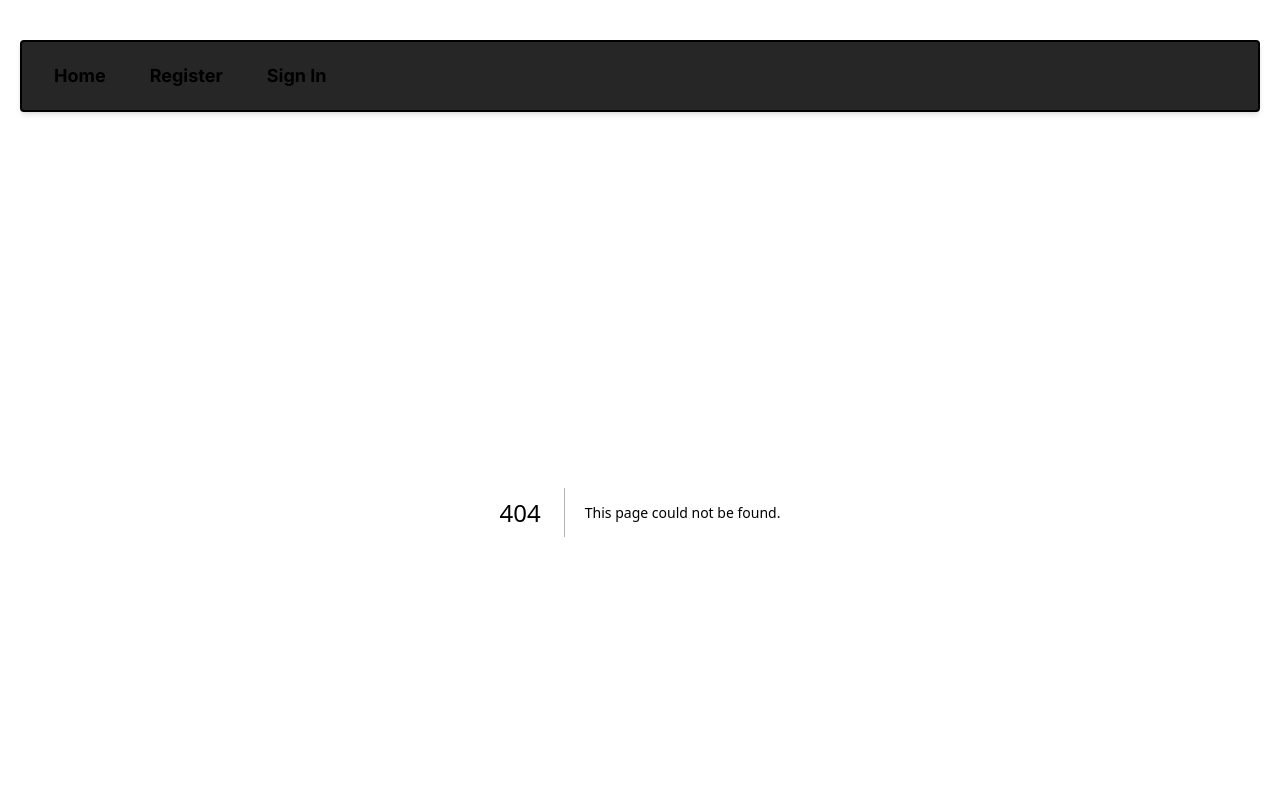
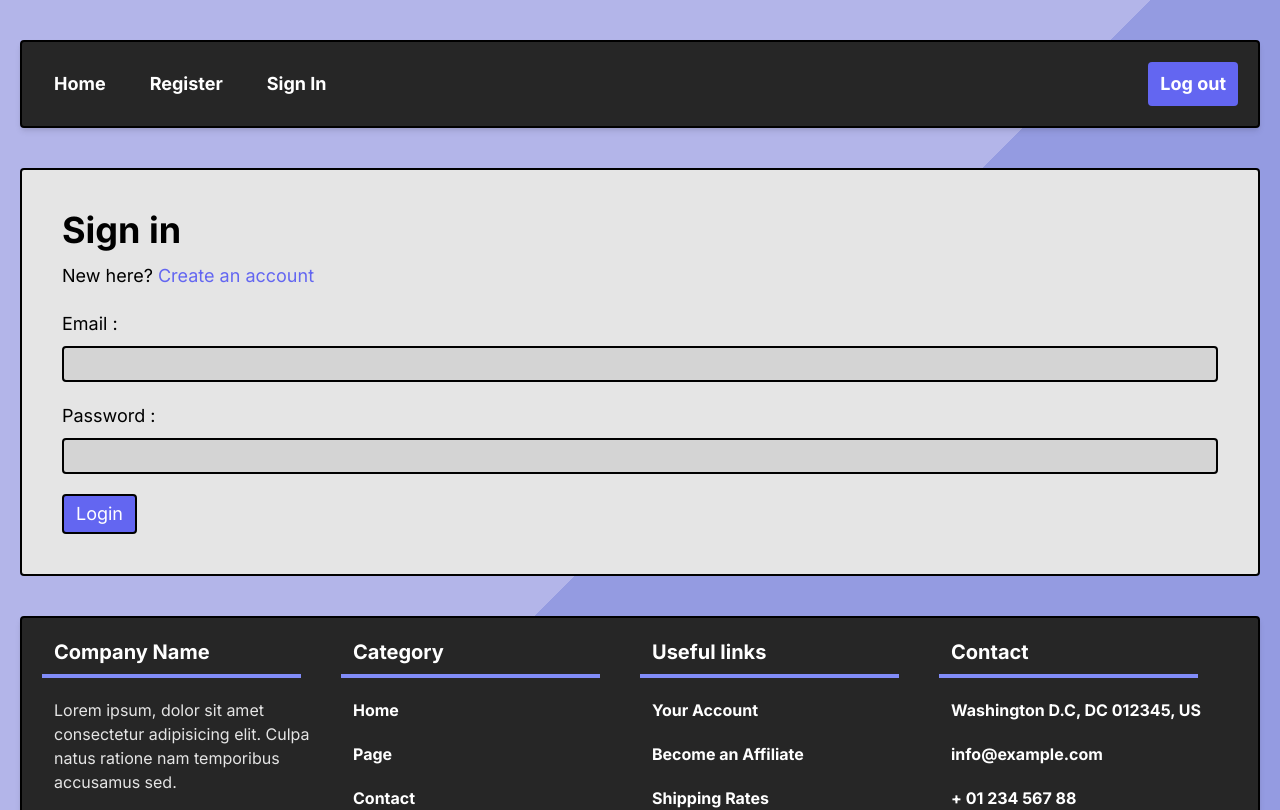
Before and after one commit to matteogiampaolo21/nextjs-blog, a Next.js app: page /signin in a window 1280 px wide. Before the commit this address had no page. Shown: the top 810 px of the page. Built offline with nearby package versions, Linux system fonts and the light colour scheme.

Commit message:
Signin and dashboard is working.

```diff
--- a/firebase/firebase.js
+++ b/firebase/firebase.js
@@ -0,0 +1,25 @@
+// Import the functions you need from the SDKs you need
+import { initializeApp } from "firebase/app";
+import { getAnalytics } from "firebase/analytics";
+
+import { getAuth } from "firebase/auth";
+// TODO: Add SDKs for Firebase products that you want to use
+// https://firebase.google.com/docs/web/setup#available-libraries
+
+// Your web app's Firebase configuration
+// For Firebase JS SDK v7.20.0 and later, measurementId is optional
+const firebaseConfig = {
+  apiKey: "AIzaSyDTcCrYTjY_Eg37OWhxSkR144l93347fQU",
+  authDomain: "blog-astro-f0c8b.firebaseapp.com",
+  projectId: "blog-astro-f0c8b",
+  storageBucket: "blog-astro-f0c8b.appspot.com",
+  messagingSenderId: "66951030397",
+  appId: "1:66951030397:web:bfb8b579e4ce00c3a97314",
+  measurementId: "G-KDT6BEBC3Y"
+};
+
+// Initialize Firebase
+const app = initializeApp(firebaseConfig);
+// const analytics = getAnalytics(app);
+
+export const auth = getAuth(app);
--- a/next.config.js
+++ b/next.config.js
@@ -1,4 +1,9 @@
 /** @type {import('next').NextConfig} */
-const nextConfig = {}
+const nextConfig = {
+    reactStrictMode:true,
+    images:{
+        domains:["upload.wikimedia.org"]
+    }
+}
 
 module.exports = nextConfig
--- /dev/null
+++ b/src/app/dashboard/page.js
@@ -0,0 +1,63 @@
+'use client'
+import React, { useEffect, useState } from 'react'
+import { auth } from '../../../firebase/firebase';
+import { onAuthStateChanged } from "firebase/auth";
+import { useRouter } from 'next/navigation';
+import Image from "next/image";
+
+export default function Dashboard() {
+
+    const router = useRouter()
+    const [currentUser, setUser] = useState({})
+
+    useEffect(()=>{
+        onAuthStateChanged(auth, (user) => {
+            if (user){
+                setUser(user)
+            }else{
+                console.log("user not signed in");
+                router.push("/signin")
+
+            }
+        })
+    }, [])
+
+    return (
+        <>
+            <nav id="user-panel" className="flex flex-row justify-between bg-neutral-200 text-black border-2 border-black shadow-md p-10 rounded  w-1280 mx-auto mt-10">
+
+                <section >
+                    <h1 className="text-4xl mb-5">Welcome {currentUser.displayName} !</h1>
+                    <p className="text-neutral-700 mb-5">We are happy to see you here.</p>
+
+                    <article className="flex flex-row gap-x-5">
+                    <input placeholder={currentUser.displayName} className="bg-neutral-300 placeholder:text-neutral-400 text-black rounded p-1 pl-2 text-base mt-2 border-black border-2" type="text" name="name" id="name" />
+                    <button className="bg-indigo-500 h-max hover:bg-indigo-600 duration-300 text-white px-3 py-1 rounded text-lg shadow-sm mt-2 ">Change Name</button>
+                    </article>
+
+                </section>
+
+                <figure className="flex flex-col justify-center items-center m-5">
+                    {/* <img class="rounded-full w-40 shadow border-2 border-neutral-400"  src={currentUser.photoURL} alt=""/> */}
+                    <Image loading='lazy' quality={1} width={160} height={160} className="rounded-full w-40 shadow border-2 border-neutral-400"  src={currentUser.photoURL} alt="" />
+                    <figcaption className="mt-5 flex flex-col gap-3 ">
+                    <label className="bg-neutral-300 hover:bg-neutral-400 duration-300 cursor-pointer px-3 py-1 rounded text-lg shadow-sm text-center">
+                        <input className="hidden" id="file-input" type="file"/>
+                        Upload File
+                    </label>
+                    <button id="image-btn" className="bg-indigo-500 hover:bg-indigo-600 duration-300 text-white px-3 py-1 rounded text-lg shadow-sm ">Change Image</button>
+                    </figcaption>
+                </figure>
+
+
+
+
+
+            </nav>
+
+            <main className="flex flex-col">
+
+            </main>
+        </>
+    )
+}
--- a/src/app/layout.js
+++ b/src/app/layout.js
@@ -6,7 +6,6 @@ const inter = Inter({ subsets: ['latin'] })
 
 export const metadata = {
   title: 'Create Next App',
-  description: 'Generated by create next app',
 }
 
 export default function RootLayout({ children }) {
--- a/src/app/page.js
+++ b/src/app/page.js
@@ -1,8 +1,9 @@
+import { metadata } from "./layout";
 
 export default function Home() {
+  metadata.title = "Home"
   return (
     <main className='mb-10'>
-
       <article className='bg-neutral-200 border-2 text-black border-black xl:w-1280 mx-auto p-10 rounded shadow-md mt-10'>
         <h1 className='text-4xl mb-5'>Hello there, welcome!</h1>
         <p className="text-neutral-700">Lorem ipsum dolor sit amet consectetur adipisicing elit. Et labore commodi excepturi quod, reiciendis dicta tempore beatae minima. Laboriosam, repellat!</p>
--- /dev/null
+++ b/src/app/signin/page.js
@@ -0,0 +1,46 @@
+'use client'
+import React, { useState } from 'react'
+import {auth} from "../../../firebase/firebase"
+import { signInWithEmailAndPassword } from 'firebase/auth';
+import { useRouter } from 'next/navigation';
+
+export default function SignIn() {
+
+
+    const router = useRouter()
+    const [email, setEmail] = useState("");
+    const [password, setPassword] = useState("");
+
+    const handleSignIn = async (e) => {
+        e.preventDefault()
+        signInWithEmailAndPassword(auth, email, password)
+        .then(() => {
+            router.push("dashboard")
+        })
+        .catch((error) => {
+            console.log(error)
+            console.log(error.code)
+            console.log(error.message)
+            alert("Please check your email and password.")
+        })
+    }
+
+    return(
+        <section className="w-1280 mt-10 mx-auto bg-neutral-200 text-black border-2 p-10 rounded border-black">
+            <h1 className="text-4xl font-bold mb-3">Sign in</h1>
+            <p className="text-lg mb-5">New here? <a className="text-indigo-500" href="/register">Create an account</a></p>
+            <form className="flex flex-col text-lg" >
+
+                <label htmlFor="email">Email :</label>
+                <input onChange={(e) => {setEmail(e.target.value)}} className="bg-neutral-300 text-black rounded p-1 text-base mt-2 mb-5 border-black border-2" type="email" name="email" id="email" />
+
+                <label htmlFor="password">Password :</label>
+                <input onChange={(e) => {setPassword(e.target.value)}} className="bg-neutral-300 text-black rounded p-1 text-base mt-2 mb-5 border-black border-2" type="password" name="password" id="password" />
+                <button onClick={handleSignIn} id="login-btn" className="bg-indigo-500 hover:bg-indigo-600 duration-300 text-white border-2  border-black rounded w-max px-3 py-1" type="submit">
+                    <div id="btn-text">Login</div>
+                    <div id="spinner" className="loader hidden"></div>
+                </button>
+            </form>
+        </section>
+    )
+}
--- a/src/components/navbar.js
+++ b/src/components/navbar.js
@@ -1,13 +1,30 @@
+'use client'
 import React from 'react'
+import { signOut} from "firebase/auth";
+import { auth } from '../../firebase/firebase';
+import { useRouter } from 'next/navigation';
 
 export const Navbar = () => {
+
+    const router = useRouter()
+
+    const handleLogOut = async () => {
+        try{
+            await signOut(auth)
+            router.push("/signin")
+
+        } catch(err){
+            console.error(err)
+        }
+    }
     return (
-        <header class="xl:w-1280 mx-auto bg-neutral-800 border-2 border-black rounded shadow-md p-5 text-lg mt-10">
+        <header className="xl:w-1280 mx-auto bg-neutral-800 border-2 border-black rounded shadow-md p-5 text-lg mt-10">
             <nav>
-                <ul class="flex flex-row gap-5 items-center">
-                    <li><a class="hover:bg-indigo-500 px-3 py-2 rounded font-bold duration-300  hover:text-white" href="/">Home</a></li>
-                    <li><a class="hover:bg-indigo-500 px-3 py-2 rounded font-bold duration-300  hover:text-white" href="/register">Register</a></li>
-                    <li><a class="hover:bg-indigo-500 px-3 py-2 rounded font-bold duration-300  hover:text-white" href="/signin">Sign In</a></li>
+                <ul className="flex flex-row gap-5 items-center">
+                    <li><a className="hover:bg-indigo-500 px-3 py-2 rounded font-bold duration-300  hover:text-white" href="/">Home</a></li>
+                    <li><a className="hover:bg-indigo-500 px-3 py-2 rounded font-bold duration-300  hover:text-white" href="/register">Register</a></li>
+                    <li><a className="hover:bg-indigo-500 px-3 py-2 rounded font-bold duration-300  hover:text-white" href="/signin">Sign In</a></li>
+                    <li className='ml-auto'><button onClick={handleLogOut} className="bg-indigo-500 hover:bg-indigo-600 px-3 py-2 rounded font-bold duration-300 hover:text-white">Log out</button></li>
                     {/* {isLoggedIn ?
                         <>
                         <li><a class="hover:bg-indigo-500 px-3 py-2 rounded font-bold duration-300  hover:text-white" href="/dashboard">Dashboard</a></li>
```
Also changed, not shown: 1 other file (tests, documents, lock files or other folders).
